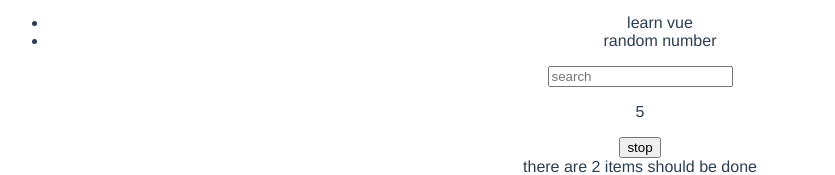
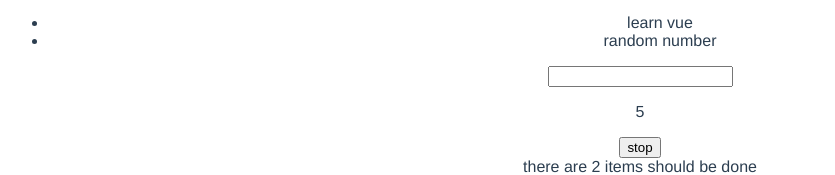
Before and after one commit to tangtongguang/vue, a Vue app: page /about in a window 1280 px wide. Shown: the part 247-422 px from the top of the page, without its empty margins (0-835 px from the left). Built offline with nearby package versions, Linux system fonts and the light colour scheme.

Commit message:
add custom input component

```diff
--- /dev/null
+++ b/src/components/CustomInput.vue
@@ -0,0 +1,23 @@
+<template>
+  <div><input v-model="value" type="text" />{{ value }}</div>
+</template>
+<script>
+export default {
+  props: {
+    modelValue: {
+      type: String,
+      default: ""
+    }
+  },
+  computed: {
+    value: {
+      get() {
+        return this.modelValue;
+      },
+      set(value) {
+        this.$emit("update:modelValue", value);
+      }
+    }
+  }
+};
+</script>
--- a/src/views/About.vue
+++ b/src/views/About.vue
@@ -55,7 +55,7 @@
       </ul>
     </section>
     <section class="watch">
-      <p><input type="text" placeholder="search" v-model.lazy="search" /></p>
+      <p><custom-input v-model="search"></custom-input></p>
     </section>
     <p>{{ count }}</p>
     <div>
@@ -78,9 +78,11 @@
 
 <script>
 import TodoItem from "../components/TodoItem";
+import CustomInput from "@/components/CustomInput.vue";
 export default {
   components: {
-    TodoItem
+    TodoItem,
+    CustomInput
   },
   data() {
     return {
```
